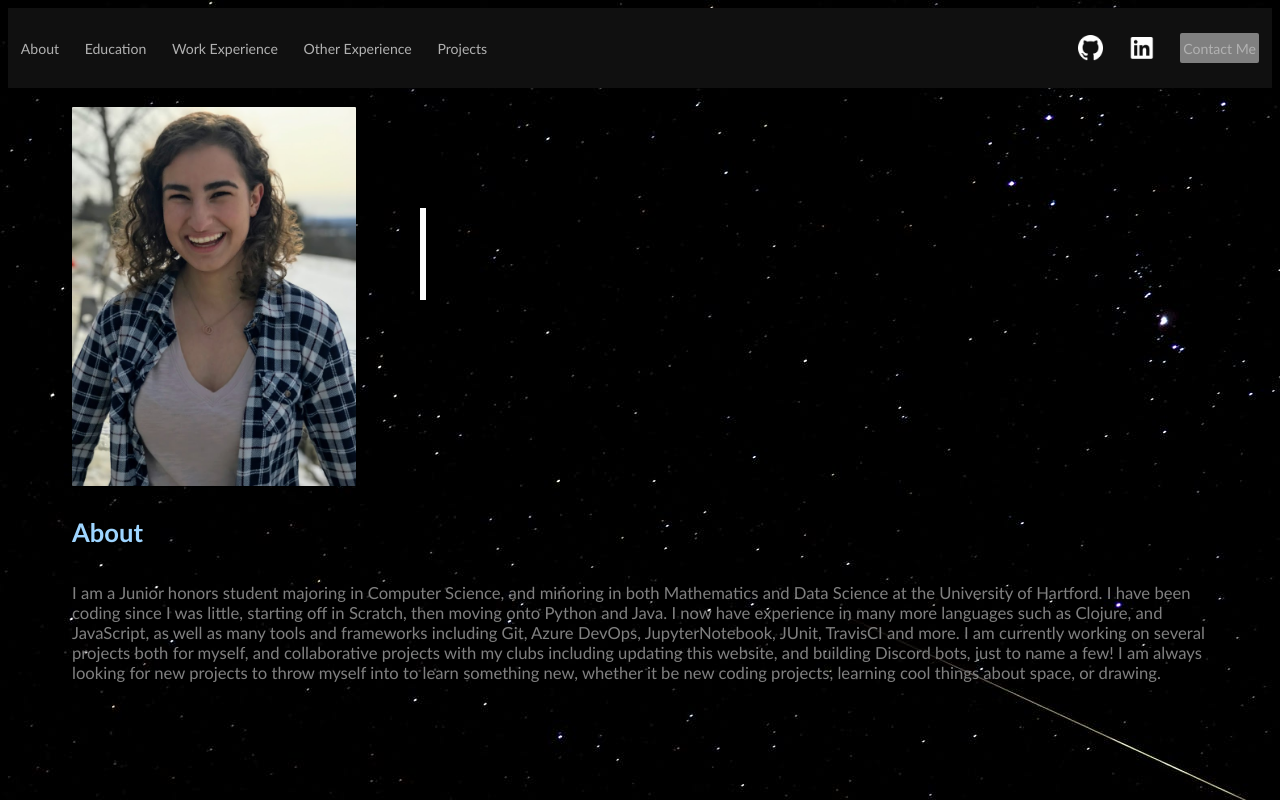
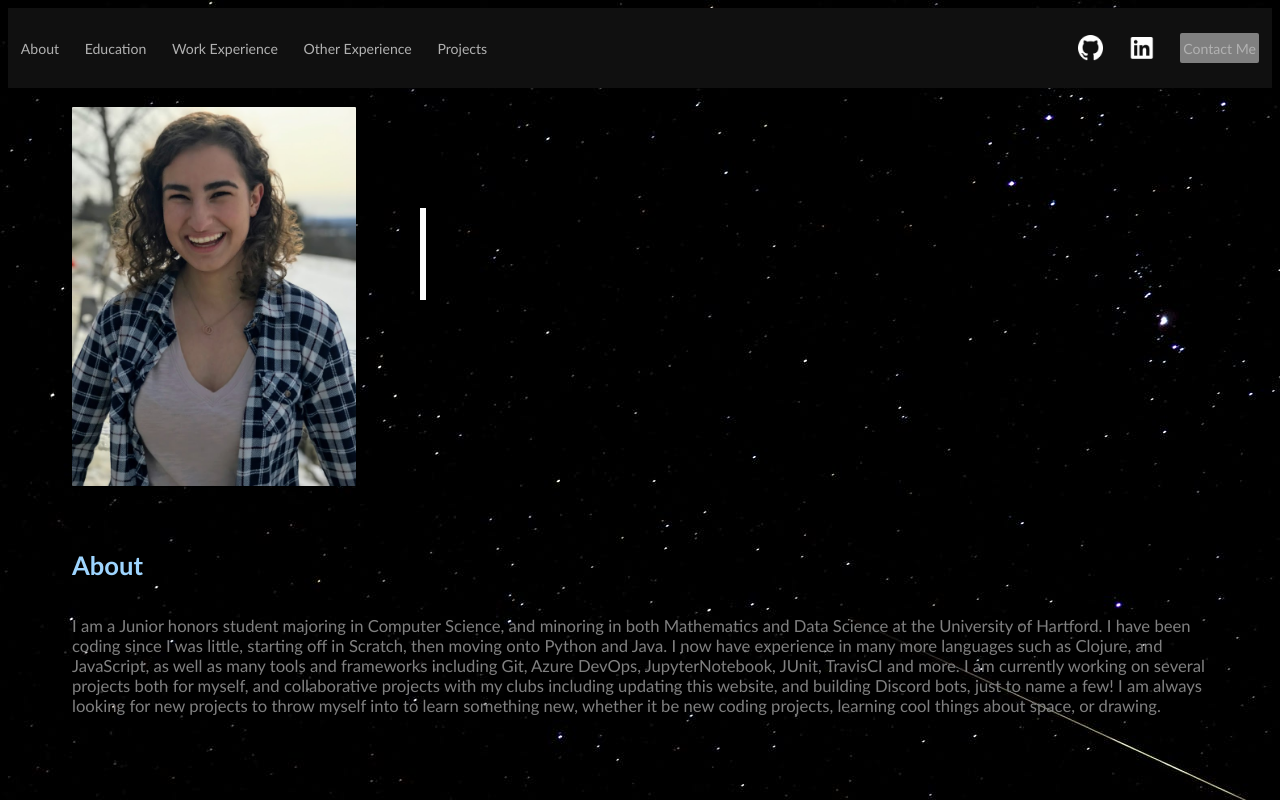
Before and after one commit to avasdowney/avadowney.com, a React (Create React App) app: page / in a window 1280 px wide. Built offline with nearby package versions, Linux system fonts and the light colour scheme.

Commit message:
fixed spacing on chrome

```diff
--- a/package.json
+++ b/package.json
@@ -17,7 +17,7 @@
     "web-vitals": "^1.1.2"
   },
   "scripts": {
-    "start": "react-scripts start",
+    "start": "BROWSER='chrome' react-scripts start",
     "predeploy": "npm run build",
     "build": "react-scripts build",
     "test": "react-scripts test",
--- a/src/components/resumeContent/About.js
+++ b/src/components/resumeContent/About.js
@@ -29,6 +29,10 @@ const mobileImgStyle = {
 const txt = {
     marginTop: '3vh'
 };
+
+const headers = {
+    marginTop: '15vw'
+}
 
 var mobile = require('is-mobile');
 
@@ -102,8 +106,8 @@ const About = () => {
                         <span class="wrap"></span>
                     </h1>
 
-                    {<br></br>}{<br></br>}{<br></br>}{<br></br>}{<br></br>}{<br></br>}
-                    <h2 class="rotateColor"> About </h2>
+                    {<br></br>}
+                    <h2 class="rotateColor" style={headers}> About </h2>
                     <p>
                         I am a Junior honors student majoring in Computer Science, and minoring in both Mathematics and
                         Data Science at the University of Hartford. I have been coding since I was little, starting off
```
